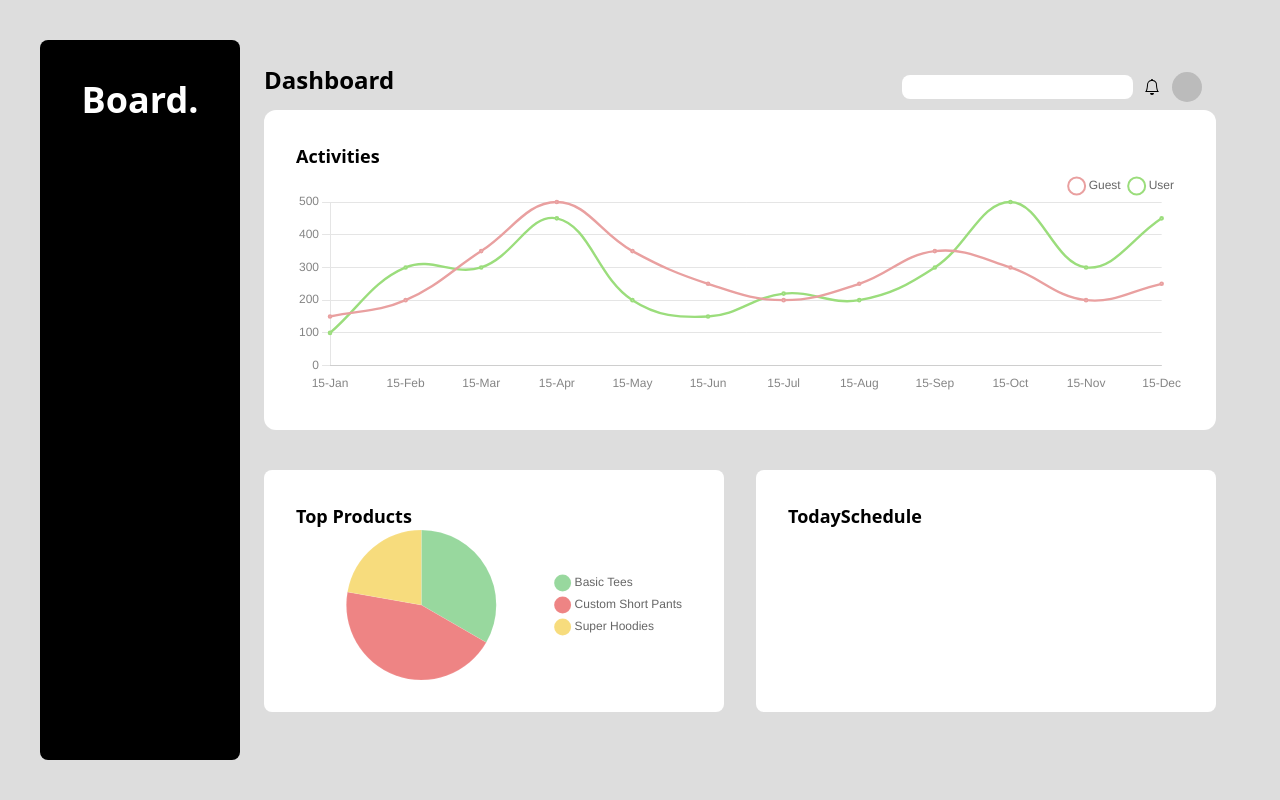
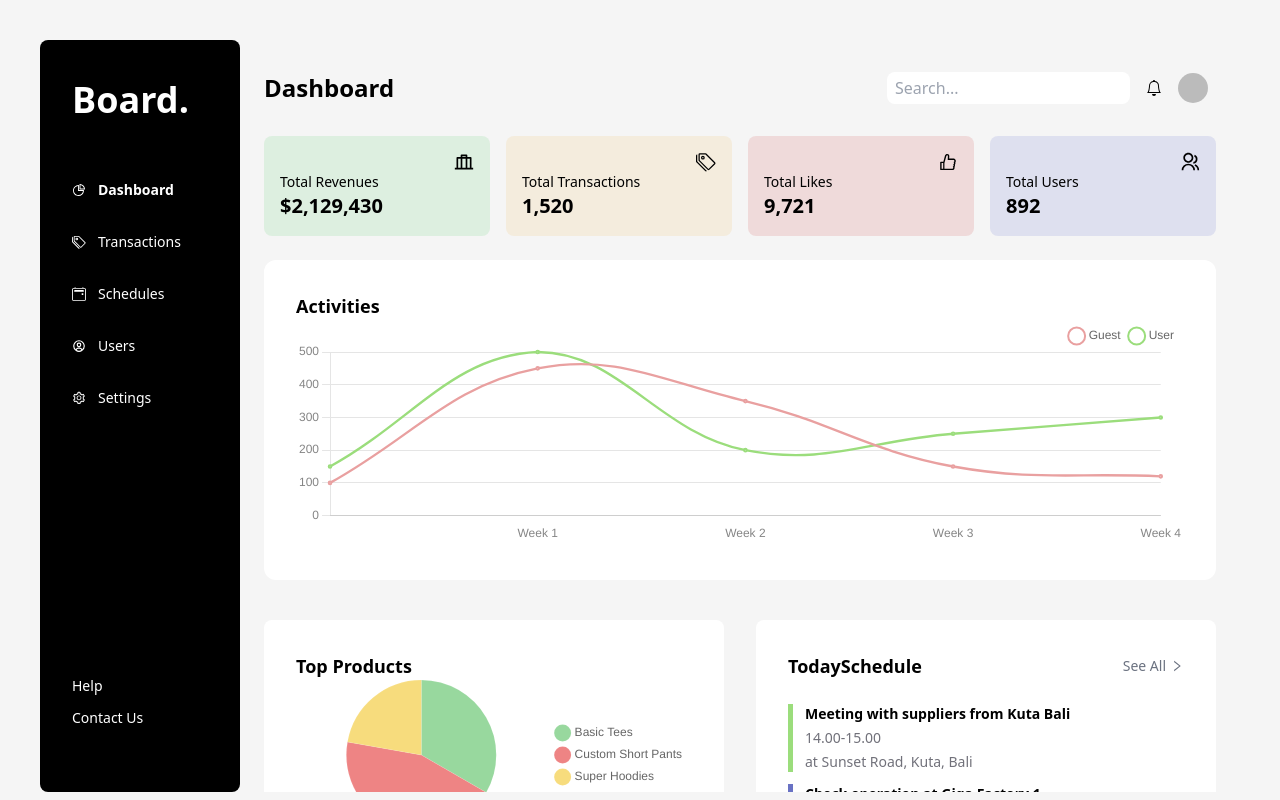
Before and after one commit to devSaakar/auth-listed, a Next.js app: page /dashboard in a window 1280 px wide. Built offline with nearby package versions, Linux system fonts and the light colour scheme; no server answers; sample sign-in values are in the browser's storage.

Commit message:
feat: add api to get user guest details.

```diff
--- a/package.json
+++ b/package.json
@@ -20,6 +20,7 @@
     "react-chartjs-2": "^5.2.0",
     "react-dom": "18.2.0",
     "react-icons": "^4.9.0",
+    "swr": "^2.1.5",
     "tailwindcss": "3.3.2"
   }
 }
--- /dev/null
+++ b/src/Utils/data.js
@@ -0,0 +1,60 @@
+import { AiOutlinePieChart } from "react-icons/ai";
+import { BsTags } from "react-icons/bs";
+import { BsCalendar2Event } from "react-icons/bs";
+import { BiUserCircle } from "react-icons/bi";
+import { AiOutlineSetting } from "react-icons/ai";
+import { RiLuggageDepositLine } from "react-icons/ri";
+import { AiOutlineLike } from "react-icons/ai";
+import { RiGroupLine } from "react-icons/ri";
+
+const sideBarData = [
+  {
+    Icon: AiOutlinePieChart,
+    title: "Dashboard",
+  },
+  {
+    Icon: BsTags,
+    title: "Transactions",
+  },
+  {
+    Icon: BsCalendar2Event,
+    title: "Schedules",
+  },
+  {
+    Icon: BiUserCircle,
+    title: "Users",
+  },
+  {
+    Icon: AiOutlineSetting,
+    title: "Settings",
+  },
+];
+
+const cardData = [
+  {
+    Icon: RiLuggageDepositLine,
+    title: "Total Revenues",
+    subTitle: "$2,129,430",
+    bgColor: "#DDEFE0",
+  },
+  {
+    Icon: BsTags,
+    title: "Total Transactions",
+    subTitle: "1,520",
+    bgColor: "#F4ECDD",
+  },
+  {
+    Icon: AiOutlineLike,
+    title: "Total Likes",
+    subTitle: "9,721",
+    bgColor: "#EFDADA",
+  },
+  {
+    Icon: RiGroupLine,
+    title: "Total Users",
+    subTitle: "892",
+    bgColor: "#DEE0EF",
+  },
+];
+
+export { sideBarData, cardData };
--- /dev/null
+++ b/src/Utils/useApiUtils.jsx
@@ -0,0 +1,9 @@
+import useSWR from "swr";
+
+const useApiUtils = (url, skip = false) => {
+  const fetcher = (...args) => fetch(...args).then((res) => res.json());
+  const { data, error } = useSWR(!skip && url, fetcher);
+  return { fetcher, data, error };
+};
+
+export default useApiUtils;
--- a/src/components/Dashboard/ActivityGraph.jsx
+++ b/src/components/Dashboard/ActivityGraph.jsx
@@ -1,59 +1,12 @@
-import React from "react";
+import React, { useEffect, useState } from "react";
 import { Line } from "react-chartjs-2";
 import { Chart as ChartJS, registerables } from "chart.js";
+import useApiUtils from "@/Utils/useApiUtils";
 
 ChartJS.register(...registerables);
 
 const ActivityGraph = () => {
-  const data = {
-    labels: ["15-Jan", "15-Feb", "15-Mar", "15-Apr", "15-May", "15-Jun", "15-Jul", "15-Aug", "15-Sep", "15-Oct", "15-Nov", "15-Dec"],
-    datasets: [
-      {
-        label: "Guest",
-        fill: false,
-        lineTension: 0.4,
-        borderWidth: 2.4,
-        backgroundColor: "rgba(131,138,133,0.4)",
-        borderColor: "rgba(233, 160, 160, 1)",
-        borderCapStyle: "butt",
-        borderDash: [],
-        borderDashOffset: 0.0,
-        borderJoinStyle: "miter",
-        pointBorderColor: "rgba(233, 160, 160, 1)",
-        pointBackgroundColor: "#fff",
-        pointBorderWidth: 2,
-        pointHoverRadius: 5,
-        pointHoverBackgroundColor: "rgba(233, 160, 160, 1)",
-        pointHoverBorderColor: "rgba(220,220,220,1)",
-        pointHoverBorderWidth: 2,
-        pointRadius: 1.3,
-        pointHitRadius: 50,
-        data: [150, 200, 350, 500, 350, 250, 200, 250, 350, 300, 200, 250],
-      },
-      {
-        label: "User",
-        fill: false,
-        lineTension: 0.4,
-        borderWidth: 2.4,
-        backgroundColor: "rgba(47,153,76,0.4)",
-        borderColor: "rgba(155, 221, 124, 1)",
-        borderCapStyle: "butt",
-        borderDash: [],
-        borderDashOffset: 0.0,
-        borderJoinStyle: "miter",
-        pointBorderColor: "rgba(155, 221, 124, 1)",
-        pointBackgroundColor: "#fff",
-        pointBorderWidth: 2,
-        pointHoverRadius: 5,
-        pointHoverBackgroundColor: "rgba(155, 221, 124, 1)",
-        pointHoverBorderColor: "rgba(220,220,220,1)",
-        pointHoverBorderWidth: 2,
-        pointRadius: 1.3,
-        pointHitRadius: 50,
-        data: [100, 300, 300, 450, 200, 150, 220, 200, 300, 500, 300, 450],
-      },
-    ],
-  };
+  let [data, setData] = useState();
 
   const options = {
     responsive: true,
@@ -92,11 +45,19 @@ const ActivityGraph = () => {
         },
       },
       x: {
+        beginAtZero: false,
         grid: {
           display: false, // Hide x-axis gridlines
         },
         ticks: {
           color: "rgba(133, 133, 133, 1)",
+          maxTicksLimit: 5,
+          callback: (value, index, values) => {
+            if (value === 0) {
+              return ""; // Remove tick at the origin (0) on the x-axis
+            }
+            return `Week ${value}`;
+          },
         },
         scaleLabel: {
           display: true,
@@ -106,10 +67,67 @@ const ActivityGraph = () => {
     },
   };
 
+  const { data: userData, error } = useApiUtils("http://localhost:3000/api/user/activity", false);
+
+  useEffect(() => {
+    if (userData) {
+      data = {
+        labels: ["Week1", "Week2", "Week3", "Week4", "Week5"],
+        datasets: [
+          {
+            label: "Guest",
+            fill: false,
+            lineTension: 0.4,
+            borderWidth: 2.4,
+            backgroundColor: "rgba(131,138,133,0.4)",
+            borderColor: "rgba(233, 160, 160, 1)",
+            borderCapStyle: "butt",
+            borderDash: [],
+            borderDashOffset: 0.0,
+            borderJoinStyle: "miter",
+            pointBorderColor: "rgba(233, 160, 160, 1)",
+            pointBackgroundColor: "#fff",
+            pointBorderWidth: 2,
+            pointHoverRadius: 5,
+            pointHoverBackgroundColor: "rgba(233, 160, 160, 1)",
+            pointHoverBorderColor: "rgba(220,220,220,1)",
+            pointHoverBorderWidth: 2,
+            pointRadius: 1.3,
+            pointHitRadius: 50,
+            data: userData.user.data,
+          },
+          {
+            label: "User",
+            fill: false,
+            lineTension: 0.4,
+            borderWidth: 2.4,
+            backgroundColor: "rgba(47,153,76,0.4)",
+            borderColor: "rgba(155, 221, 124, 1)",
+            borderCapStyle: "butt",
+            borderDash: [],
+            borderDashOffset: 0.0,
+            borderJoinStyle: "miter",
+            pointBorderColor: "rgba(155, 221, 124, 1)",
+            pointBackgroundColor: "#fff",
+            pointBorderWidth: 2,
+            pointHoverRadius: 5,
+            pointHoverBackgroundColor: "rgba(155, 221, 124, 1)",
+            pointHoverBorderColor: "rgba(220,220,220,1)",
+            pointHoverBorderWidth: 2,
+            pointRadius: 1.3,
+            pointHitRadius: 50,
+            data: userData.guest.data,
+          },
+        ],
+      };
+      setData({ ...data });
+    }
+  }, [userData]);
+
   return (
     <div className="PLOT__CONTAINER w-full flex flex-col h-80 bg-white rounded-xl p-8 pb-16">
       <h2 className="text-black text-lg font-bold">Activities</h2>
-      <Line data={data} options={options} />
+      {data && <Line data={data} options={options} />}
     </div>
   );
 };
--- a/src/components/Dashboard/TodaySchedule.jsx
+++ b/src/components/Dashboard/TodaySchedule.jsx
@@ -1,9 +1,27 @@
 import React from "react";
+import { AiOutlineRight } from "react-icons/ai";
 
 const TodaySchedule = () => {
   return (
     <div className="flex-1 bg-white rounded-lg p-8">
-      <p className="text-lg text-black font-bold">TodaySchedule</p>
+      <div className="w-full flex justify-between align-centers mb-6">
+        <p className="text-lg text-black font-bold">TodaySchedule</p>
+        <p className="text-gray-500 flex items-center cursor-pointer gap-1 text-sm">
+          See All <AiOutlineRight />
+        </p>
+      </div>
+
+      <div className="flex flex-col gap-1 pl-3 mb-3" style={{ borderLeft: "5px solid #9BDD7C" }}>
+        <p className="text-black font-bold text-sm">Meeting with suppliers from Kuta Bali</p>
+        <p className="text-zinc-500 text-sm">14.00-15.00</p>
+        <p className="text-zinc-500 text-sm">at Sunset Road, Kuta, Bali </p>
+      </div>
+
+      <div className="flex flex-col gap-1 pl-3 " style={{ borderLeft: "5px solid #6972C4" }}>
+        <p className="text-black font-bold text-sm">Check operation at Giga Factory 1</p>
+        <p className="text-zinc-500 text-sm">18.00-20.00</p>
+        <p className="text-zinc-500 text-sm">at Central Jakarta </p>
+      </div>
     </div>
   );
 };
--- a/src/components/SignInForm.jsx
+++ b/src/components/SignInForm.jsx
@@ -23,14 +23,23 @@ const SignInForm = () => {
           Sign in with Apple
         </button>
       </div>
-      <form className="w-full bg-white p-4">
-        <label className="flex flex-col">
-          Email address <input type="text" className="bg-neutral-100" />
+
+      <form className="w-full bg-white p-6 rounded-lg">
+        <label className="flex flex-col mb-4">
+          Email address <input type="text" className="bg-neutral-100 rounded-lg py-1 mt-1" />
         </label>
         <label className="flex flex-col">
-          Password <input type="password" className="bg-neutral-100" />
+          Password <input type="password" className="bg-neutral-100 rounded-lg py-1 mt-1" />
         </label>
+
+        <p className="text-blue-700 my-4">Forgot password?</p>
+
+        <button className="bg-zinc-950 w-full text-white rounded-lg py-3 font-bold cursor-pointer">Sign In</button>
       </form>
+
+      <p className="w-full text-center mt-3 text-xs">
+        Don’t have an account? <span className="text-blue-700 cursor-pointer">Register here</span>
+      </p>
     </section>
   );
 };
--- /dev/null
+++ b/src/components/common/MiniCard.jsx
@@ -0,0 +1,15 @@
+import React from "react";
+
+const MiniCard = ({ Icon, title, subTitle, bgColor }) => {
+  return (
+    <div style={{ backgroundColor: bgColor }} className="rounded-lg p-4 cursor-pointer flex-1">
+      <div className="w-full flex items-center justify-end">
+        <Icon color="#000" size={20} />
+      </div>
+      <p className="text-black text-sm">{title}</p>
+      <h1 className="text-black font-bold text-xl">{subTitle}</h1>
+    </div>
+  );
+};
+
+export default MiniCard;
--- /dev/null
+++ b/src/components/common/Sidebar.jsx
@@ -0,0 +1,26 @@
+import { useRouter } from "next/router";
+import React from "react";
+import { sideBarData } from "../../Utils/data";
+
+const Sidebar = () => {
+  const router = useRouter();
+  return (
+    <div className="SIDEBAR__CONTAINER  w-full p-8 pt-0 relative">
+      <p className="text-lg lg:text-4xl font-bold pt-10 pb-7">Board.</p>
+
+      {sideBarData.map(({ Icon, title }) => (
+        <div key={title} className="flex items-center gap-3 my-8 text-sm cursor-pointer">
+          <Icon />
+          <p className={`${router.asPath.includes(title.toLowerCase()) ? "font-bold" : "font-normal"}`}>{title}</p>
+        </div>
+      ))}
+
+      <div className="flex flex-col gap-3 absolute bottom-16">
+        <p className="text-sm cursor-pointer">Help</p>
+        <p className="text-sm cursor-pointer">Contact Us</p>
+      </div>
+    </div>
+  );
+};
+
+export default Sidebar;
--- a/src/layout/DashboardLayout.jsx
+++ b/src/layout/DashboardLayout.jsx
@@ -1,12 +1,13 @@
 import React from "react";
+import Sidebar from "@/components/common/Sidebar";
 
 const DashboardLayout = ({ children }) => {
   return (
-    <div className="flex h-screen justify-center items-stretch p-2 md:p-10 bg-bg-primary">
-      <div className=" flex-1 min-w-[15%] bg-black text-white rounded-lg hidden md:flex justify-center">
-        <p className="text-lg lg:text-4xl font-bold pt-10">Board.</p>
+    <div className="flex h-screen justify-center items-stretch p-2 md:px-10 md:pt-10 bg-bg-primary">
+      <div className="min-w-[15%] w-1/6 bg-black text-white rounded-lg hidden md:flex justify-center">
+        <Sidebar />
       </div>
-      <div className="flex-5 rounded-lg">{children}</div>
+      <div className="flex-5 rounded-lg overflow-y-auto overflow-x-hidden">{children}</div>
     </div>
   );
 };
--- /dev/null
+++ b/src/pages/api/user/activity.js
@@ -0,0 +1,5 @@
+// Next.js API route support: https://nextjs.org/docs/api-routes/introduction
+
+export default function handler(req, res) {
+  res.status(200).json({ user: { data: [100, 450, 350, 150, 120] }, guest: { data: [150, 500, 200, 250, 300] } });
+}
--- a/src/pages/dashboard.jsx
+++ b/src/pages/dashboard.jsx
@@ -5,20 +5,21 @@ import { BsBell } from "react-icons/bs";
 import ActivityGraph from "@/components/Dashboard/ActivityGraph";
 import TopProducts from "@/components/Dashboard/TopProducts";
 import TodaySchedule from "@/components/Dashboard/TodaySchedule";
+import MiniCard from "@/components/common/MiniCard";
+import { cardData } from "@/Utils/data";
 
 const Dashboard = () => {
   const session = useSession();
-  console.log("session :>> ", session);
   return (
-    <section className="flex flex-col p-6 w-50">
-      <div className="TOP__BANNER  flex rounded">
-        <div className="PAGE__TITLE__CONTAINER flex-6">
+    <section className="flex flex-col px-6 pt-6 w-50">
+      <div className="TOP__BANNER  flex rounded items-center">
+        <div className="PAGE__TITLE__CONTAINER grow">
           <p className="PAGE__TITLE font-bold text-2xl text-black">Dashboard</p>
         </div>
-        <div className="p-2 flex-3 rounded-lg flex justify-around items-center">
+        <div className="p-2 rounded-lg flex justify-around items-center gap-4">
           <div className="cursor-pointer">
             <label>
-              <input className="rounded-lg"></input>
+              <input placeholder="Search..." className="rounded-lg p-1 ps-2 outline-none"></input>
             </label>
           </div>
           <div className="cursor-pointer text-black font-bold">
@@ -40,6 +41,13 @@ const Dashboard = () => {
           )}
         </div>
       </div>
+
+      <div className="flex items-center justify-between my-6 gap-4">
+        {cardData?.map(({ Icon, title, subTitle, bgColor }) => (
+          <MiniCard key={title} Icon={Icon} title={title} subTitle={subTitle} bgColor={bgColor} />
+        ))}
+      </div>
+
       <ActivityGraph />
       <div className="PRODUCT__INSIGHTS flex w-100 justify-between gap-8 mt-10">
         <TopProducts />
--- a/tailwind.config.js
+++ b/tailwind.config.js
@@ -14,7 +14,7 @@ module.exports = {
       },
       colors: {
         "btn-primary": "#858585",
-        "bg-primary": "#DDDDDD",
+        "bg-primary": "#f5f5f5",
       },
       flex: {
         2: "2 2 0%",
```
Also changed, not shown: 1 other file (tests, documents, lock files or other folders).
